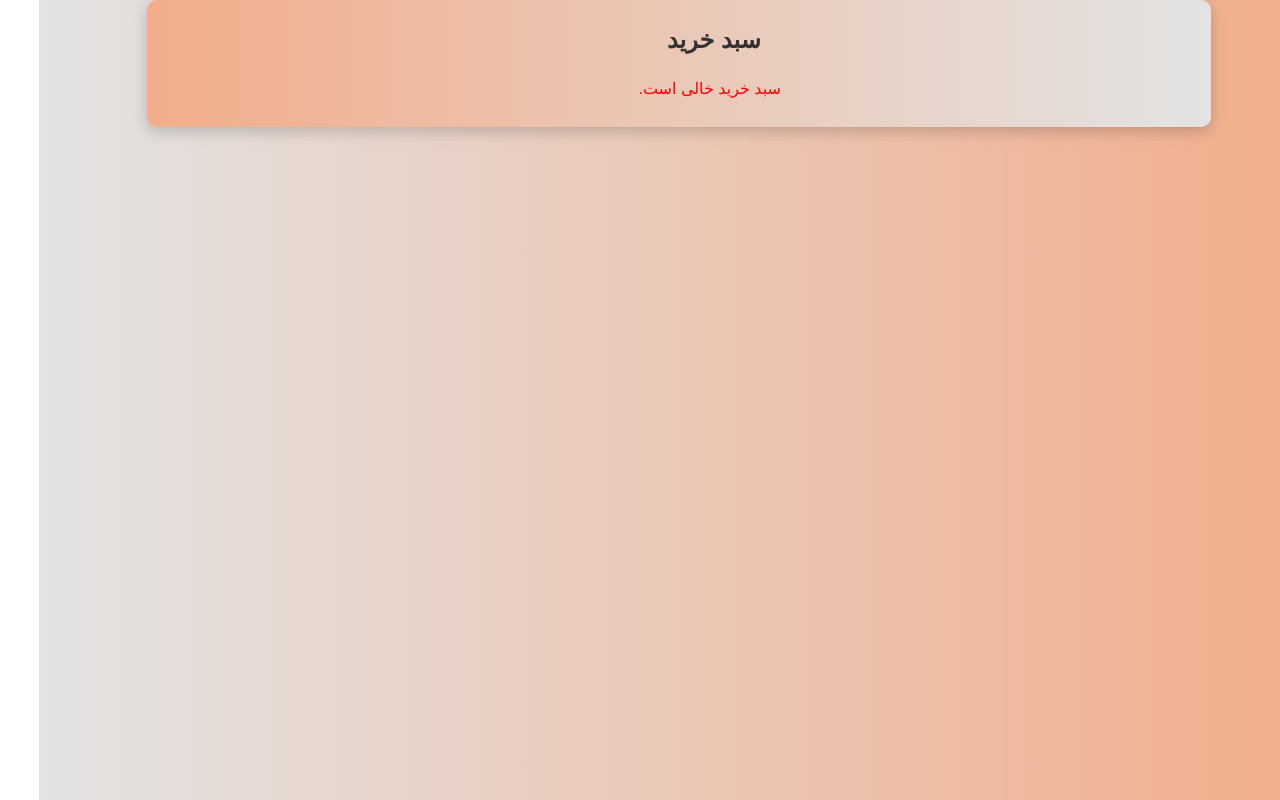
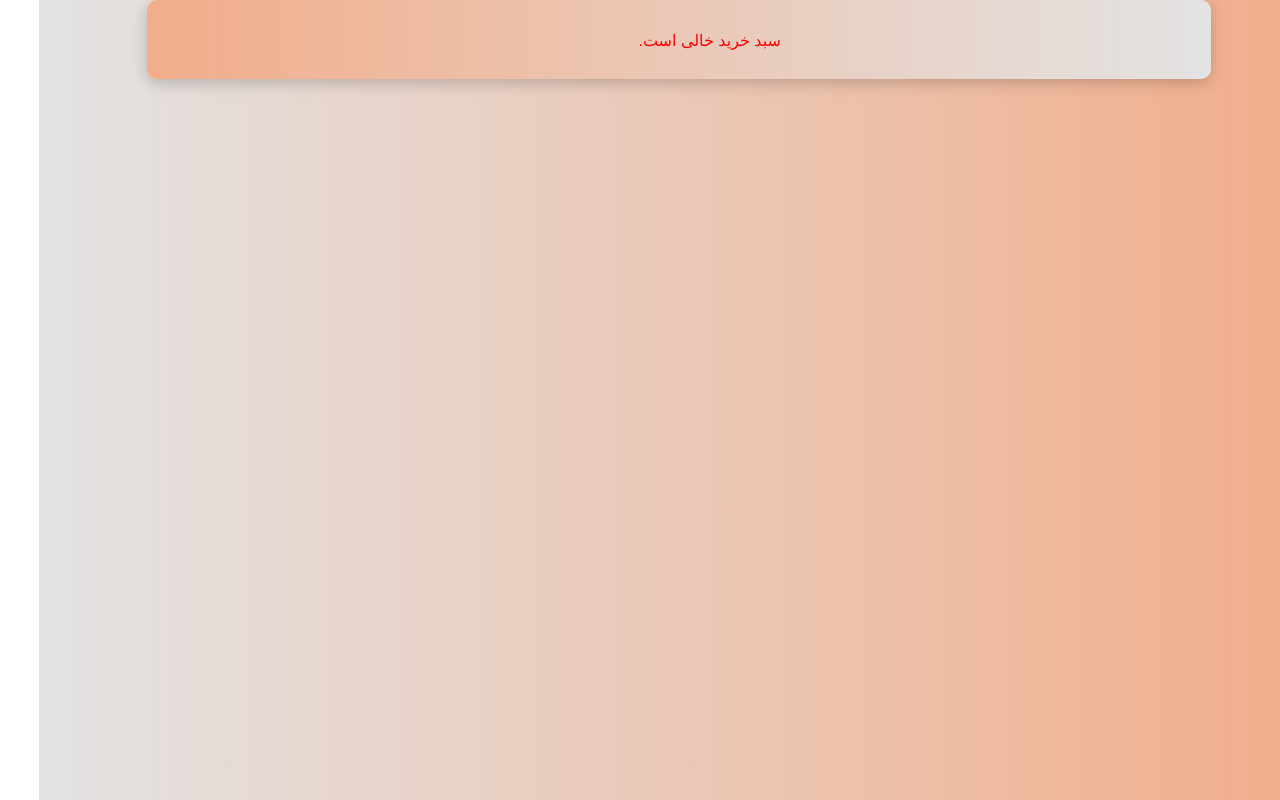
Before and after one commit to asmarigidev-design/teknoshop-store, a React (Create React App) app: page /cart in a window 1280 px wide. Built offline with nearby package versions, Linux system fonts and the light colour scheme.

Commit message:
Add built files for deployment

```diff
--- a/src/components/Cart/Cart.js
+++ b/src/components/Cart/Cart.js
@@ -16,7 +16,6 @@ const Cart = () => {
   // خروجی کامپوننت | Component return
   return (
     <div className="cart-container">
-      <h1>سبد خرید</h1>
 
       {/* بررسی خالی بودن سبد خرید | Check if cart is empty */}
       {cart.length === 0 ? (
```
